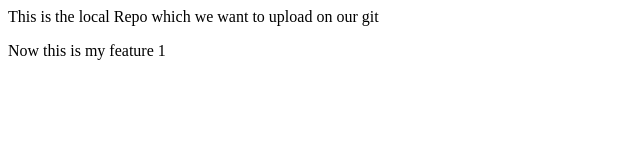
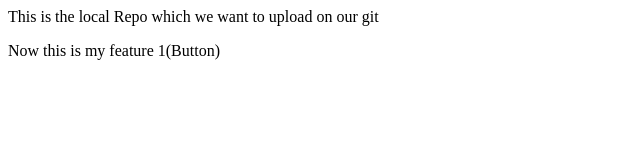
Before and after one commit to Mohit-Yadav05/localRepo, a plain HTML site: page index.html in a window 1280 px wide. Shown: the full height of the page, 0-640 px from the left. Drawn offline with Linux system fonts and the light colour scheme.

Commit message:
Button Added

```diff
--- a/index.html
+++ b/index.html
@@ -1,2 +1,2 @@
 <p>This is the local Repo which we want to upload on our git</p>
-<p>Now this is my feature 1 </p>
+<p>Now this is my feature 1(Button)</p>
```
